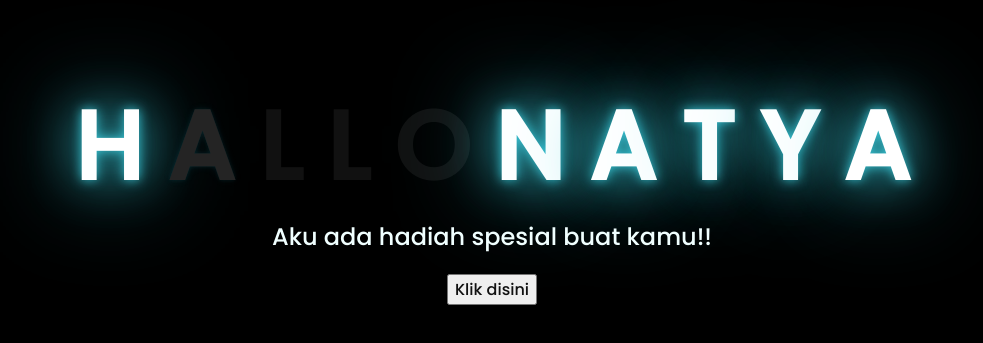
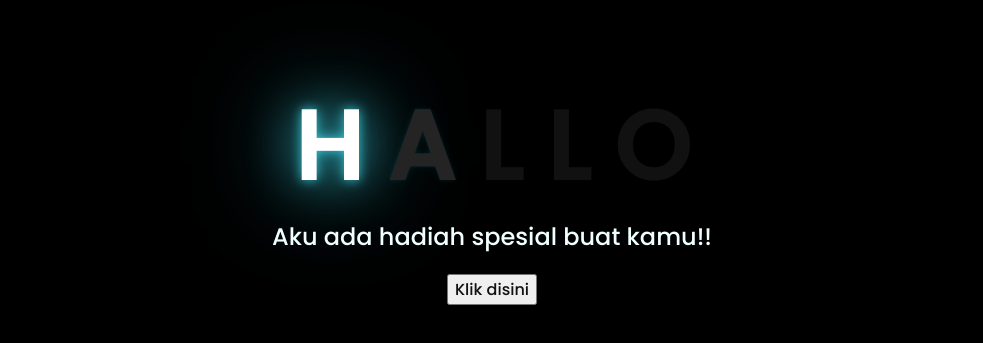
Before and after one commit to Almighty04/Bungga, a plain HTML site: page index.html in a window 1280 px wide. Shown: the part 219-562 px from the top of the page, without its empty margins (156-1139 px from the left). Drawn offline with Linux system fonts and the light colour scheme.

Commit message:
index.html

```diff
--- a/index.html
+++ b/index.html
@@ -16,11 +16,6 @@
         <span>L</span>
         <span>L</span>
         <span>O</span>
-        <span>N</span>
-        <span>A</span>
-        <span>T</span>
-        <span>Y</span>
-        <span>A</span>
     </div>
     <div class="description">
         <span>Aku ada hadiah spesial buat kamu!!</span>
```
